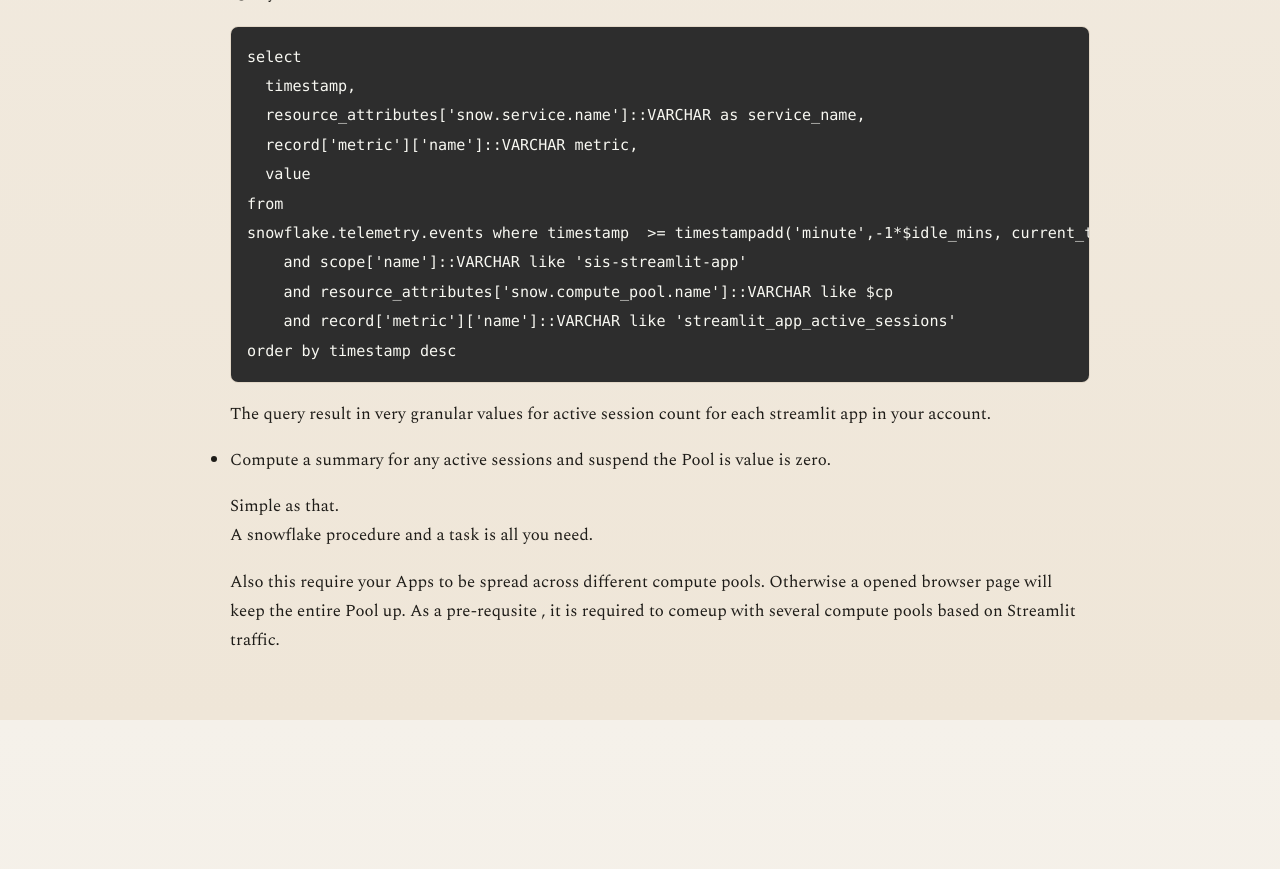
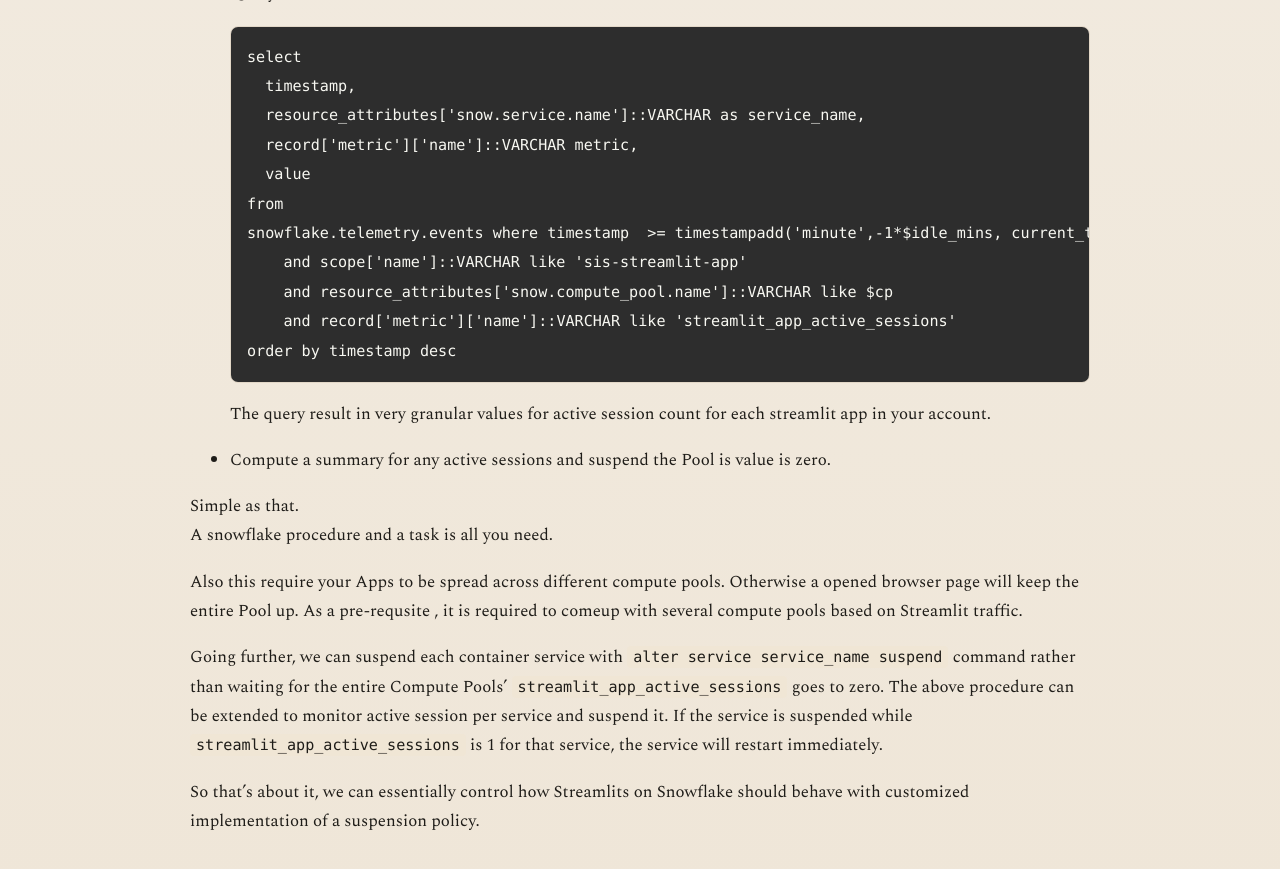
Before and after one commit to nilanka-weeraman/nilanka-weeraman.github.io, a Jekyll site: the page built from _posts/2026-11-16-taming-streamlits-in-snowflake.md, in a window 1280 px wide and 900 px high, scrolled down 1802 px. Shown: the top 869 px of the window. Built offline with Jekyll 4.4.1, drawn with Linux system fonts in a browser that asks for light colours; before the commit the page ends 2522 px from its top, so only the background shows below that.

Commit message:
sis updated

```diff
--- a/_posts/2026-11-16-taming-streamlits-in-snowflake.md
+++ b/_posts/2026-11-16-taming-streamlits-in-snowflake.md
@@ -44,7 +44,11 @@ Thus, untill Snowflake comes up with a solution, I implemented the following mec
 The query result in very granular values for active session count for each streamlit app in your account.
 - Compute a summary for any active sessions and suspend the Pool is value is zero.
 
-  Simple as that. <br>
-  A snowflake procedure and a task is all you need. <br>
+Simple as that. <br>
+A snowflake procedure and a task is all you need. <br>
 
-  Also this require your Apps to be spread across different compute pools. Otherwise a opened browser page will keep the entire Pool up. As a pre-requsite , it is required to comeup with several compute pools based on Streamlit traffic. <br>
+Also this require your Apps to be spread across different compute pools. Otherwise a opened browser page will keep the entire Pool up. As a pre-requsite , it is required to comeup with several compute pools based on Streamlit traffic. <br>
+
+Going further, we can suspend each container service with `alter service service_name suspend` command rather than waiting for the entire Compute Pools' `streamlit_app_active_sessions` goes to zero. The above procedure can be extended to monitor active session per service and suspend it. If the service is suspended while `streamlit_app_active_sessions` is 1 for that service, the service will restart immediately.
+
+So that's about it, we can essentially control how Streamlits on Snowflake should behave with customized implementation of a suspension policy.
```
